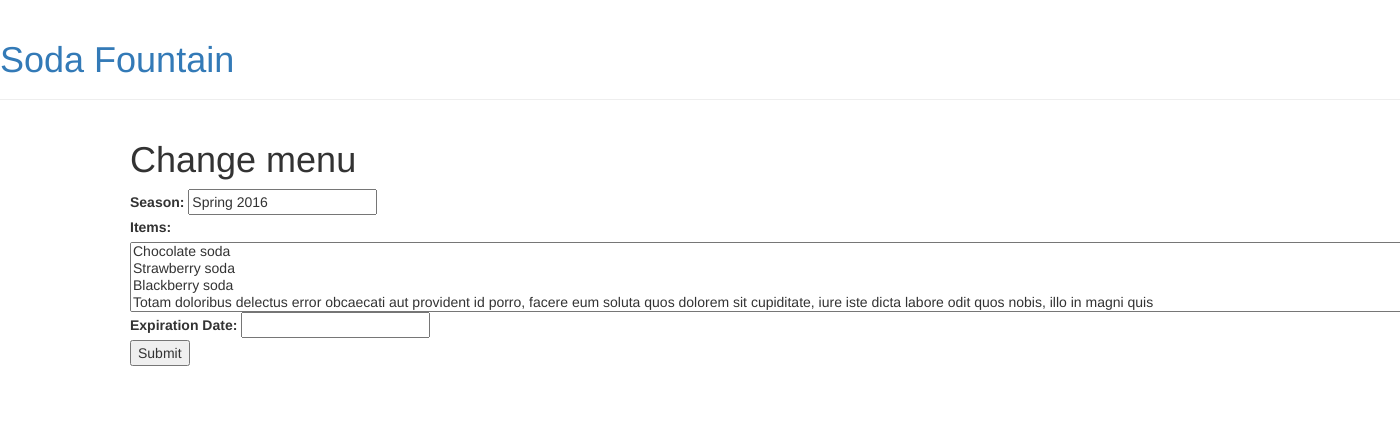
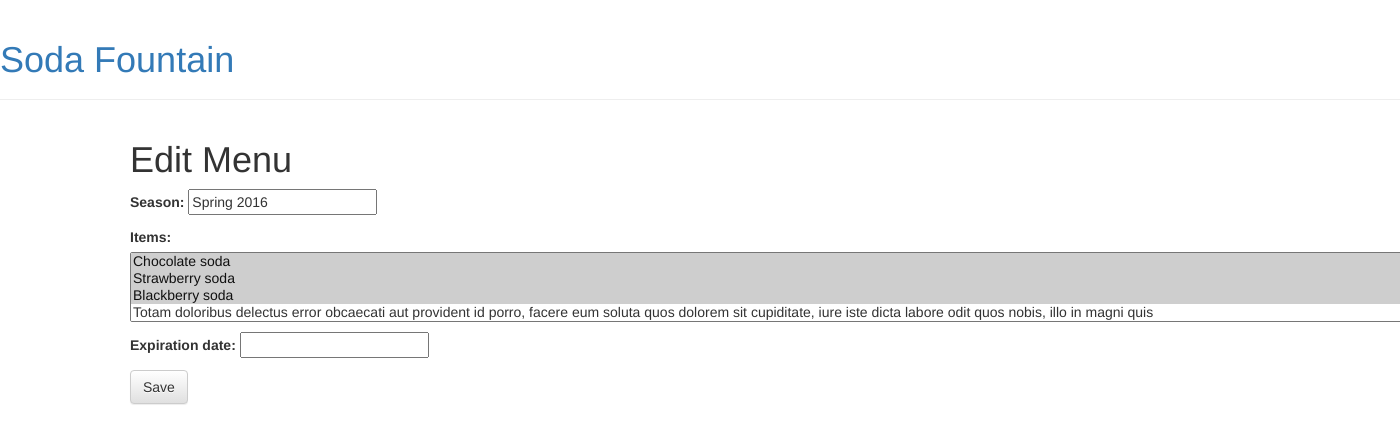
Before and after one commit to FrankchingKang/project9, a Django app: page /menu/4/edit/ in a window 1400 px wide; the page is wider, and only the part inside the window is pictured. Shown: the top 444 px of that part. Run offline with Django 3.2, Linux system fonts and the light colour scheme; data comes from the database, SQL or seed files in the repository; both versions use the stored data as it was after the commit; parts of the project's set-up code (start-up, migrations or seed data) failed here and were passed over; some libraries are stand-ins or nearby versions.

Commit message:
using form at edit menu page
using form at edit menu page

```diff
--- a/menu/templates/menu/menu_edit.html
+++ b/menu/templates/menu/menu_edit.html
@@ -2,7 +2,11 @@
 
 {% block content %}
                 <div class="col-md-8">
-                    <h1>Change menu</h1>
+                  {% if title %}
+                    <h1>Edit Menu</h1>
+                  {% else %}
+                    <h1>Create New Menu</h1>
+                  {% endif %}
                     <form method="POST" class="menu-form">{% csrf_token %}
                         {{ form.as_p }}
                         <button type="submit" class="save btn btn-default">Save</button>
--- a/menu/views.py
+++ b/menu/views.py
@@ -37,14 +37,13 @@ def create_new_menu(request):
 
 def edit_menu(request, pk):
     menu = get_object_or_404(Menu, pk=pk)
-    items = Item.objects.all()
+    form = MenuForm(instance=menu)
+    title = "Edit Menu"
     if request.method == "POST":
-        menu.season = request.POST.get('season', '')
-        menu.expiration_date = datetime.strptime(request.POST.get('expiration_date', ''), '%m/%d/%Y')
-        menu.items = request.POST.get('items', '')
-        menu.save()
+        form = MenuForm(instance=menu, data=request.POST)
+        if form.is_valid():
+            menu = form.save(commit=False)
+            menu.save()
+            return render(request, 'menu/menu_detail.html', {'menu': menu})
 
-    return render(request, 'menu/change_menu.html', {
-        'menu': menu,
-        'items': items,
-        })
+    return render(request, 'menu/menu_edit.html', {'form': form, 'title': title })
```
Also changed, not shown: db.sqlite3, 1 other file.
